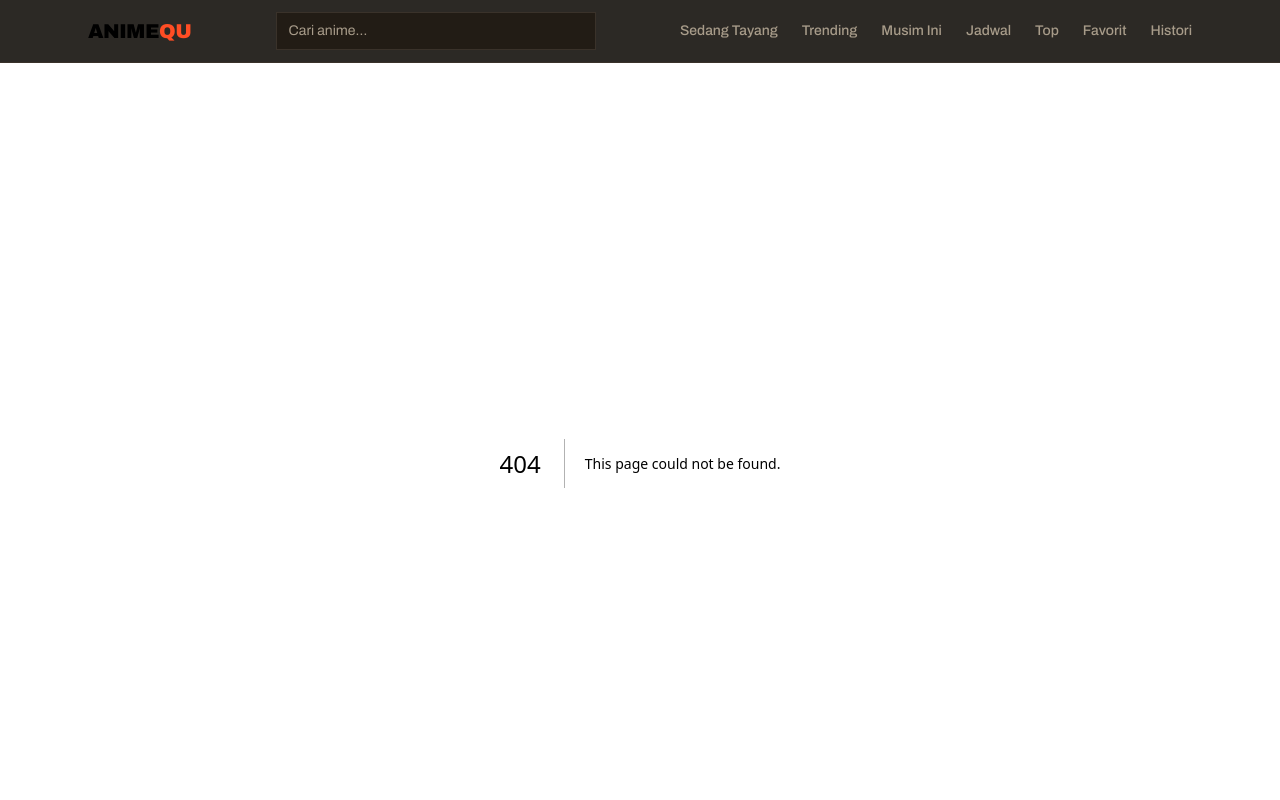
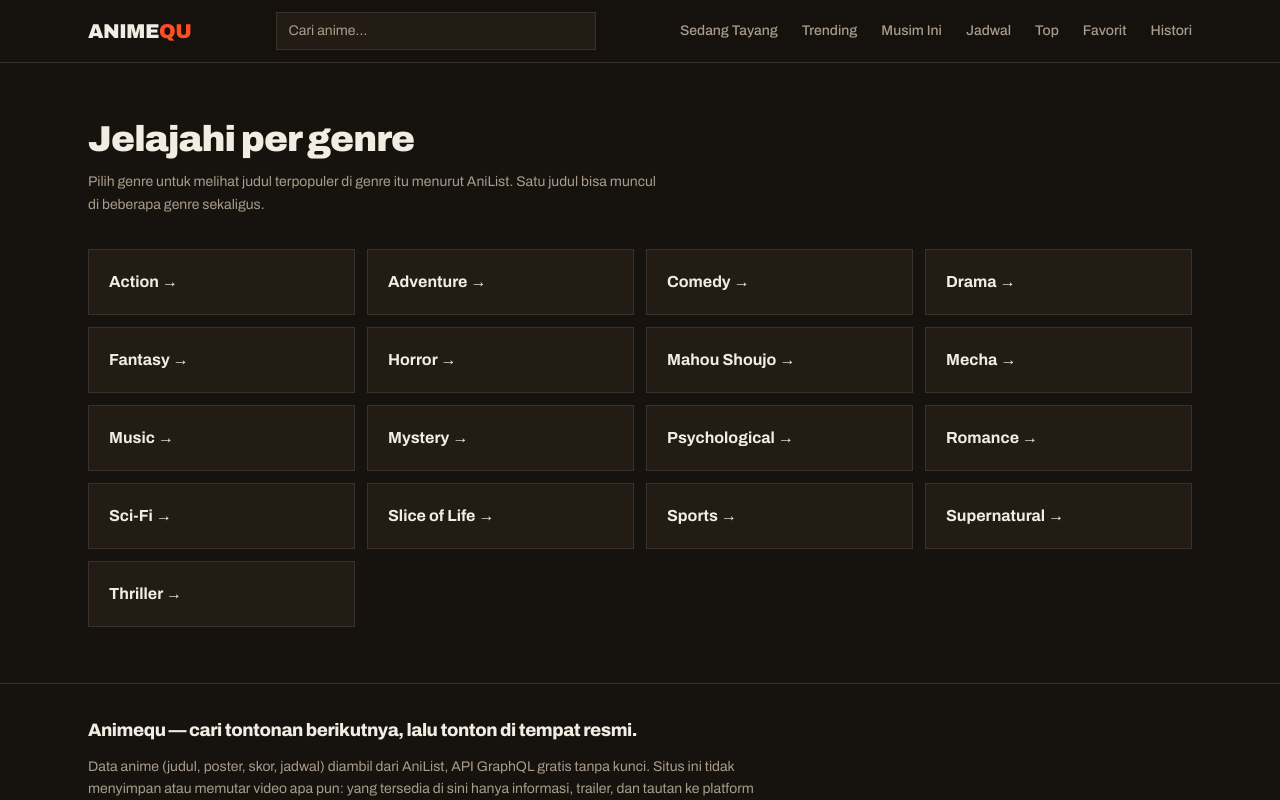
Before and after one commit to bintangyudhis/animequ, a Next.js app: page /genre in a window 1280 px wide. Before the commit this address had no page. Shown: the top 800 px of the page. Built offline with nearby package versions, Linux system fonts and the light colour scheme.

Commit message:
Fitur: halaman indeks genre /genre [skip-vercel]

```diff
--- /dev/null
+++ b/src/app/genre/loading.tsx
@@ -0,0 +1,7 @@
+export default function MemuatGenre() {
+  return (
+    <div className="mx-auto flex max-w-6xl flex-col gap-8 px-4 py-10 sm:px-6 sm:py-14">
+      <p className="border border-line bg-panel p-4 text-sm text-muted">Memuat daftar genre…</p>
+    </div>
+  );
+}
--- /dev/null
+++ b/src/app/genre/page.tsx
@@ -0,0 +1,35 @@
+import Link from "next/link";
+import { DAFTAR_GENRE } from "../../lib/genre";
+
+// Indeks genre: semua genre resmi AniList sebagai pintu masuk ke
+// halaman per genre. Tanpa angka jumlah judul, karena situs tidak
+// mengarang statistik yang tidak diambil dari AniList.
+export default function IndeksGenre() {
+  return (
+    <div className="mx-auto flex max-w-6xl flex-col gap-8 px-4 py-10 sm:px-6 sm:py-14">
+      <div className="flex flex-col gap-3">
+        <h1 className="text-3xl font-black tracking-tight sm:text-4xl">
+          Jelajahi per genre
+        </h1>
+        <p className="max-w-xl text-sm leading-relaxed text-muted">
+          Pilih genre untuk melihat judul terpopuler di genre itu menurut
+          AniList. Satu judul bisa muncul di beberapa genre sekaligus.
+        </p>
+      </div>
+      <ul className="grid grid-cols-2 gap-3 sm:grid-cols-3 lg:grid-cols-4">
+        {DAFTAR_GENRE.map((genre) => (
+          <li key={genre.slug}>
+            <Link
+              href={`/genre/${genre.slug}`}
+              className="group block border border-line bg-panel p-5 transition-colors hover:border-accent"
+            >
+              <span className="block text-base font-bold group-hover:text-accent">
+                {genre.nama} →
+              </span>
+            </Link>
+          </li>
+        ))}
+      </ul>
+    </div>
+  );
+}
```
